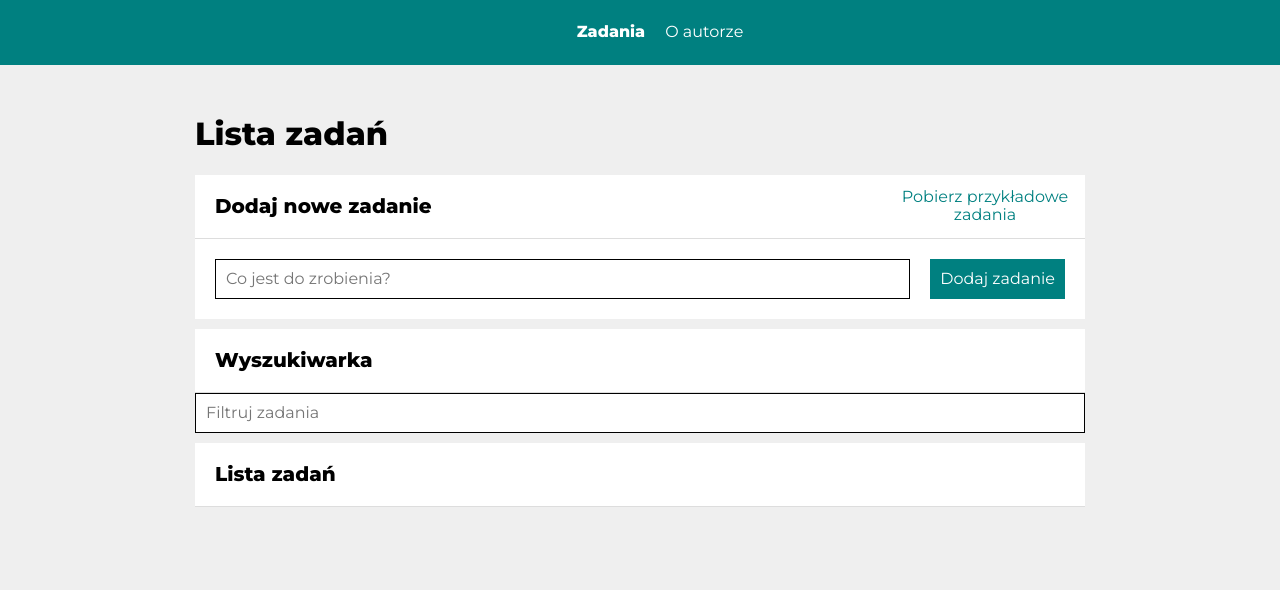
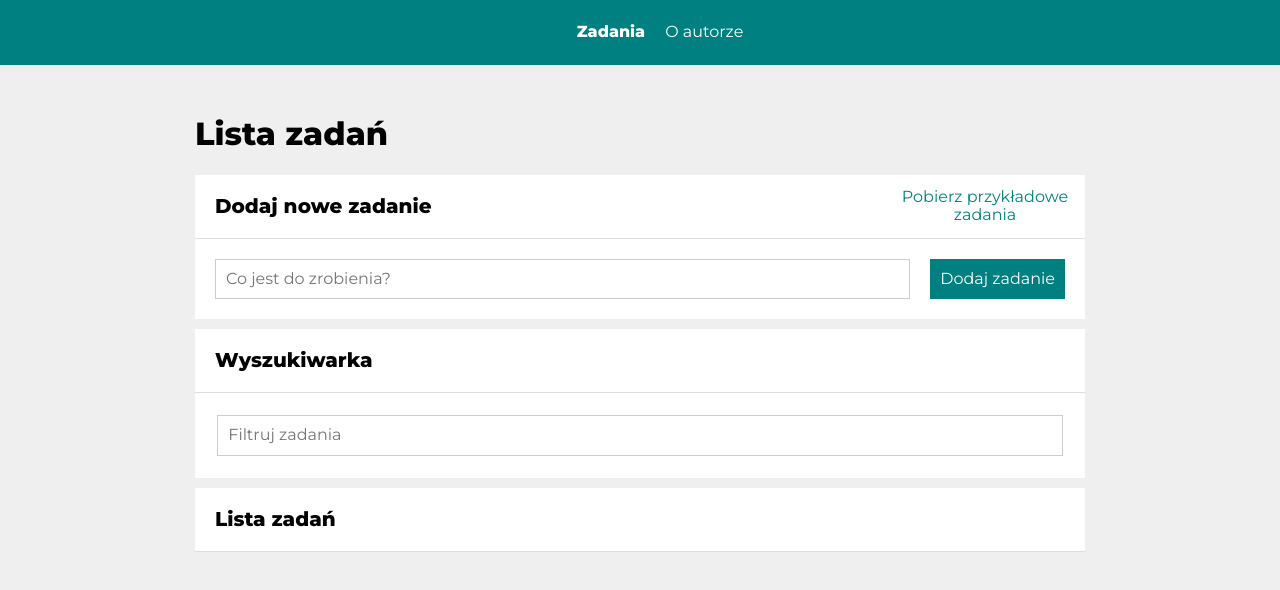
Before and after one commit to WerkaStrong/todo-list-react, a React (Create React App) app: page /#/zadania in a window 1280 px wide. Shown: the top 590 px of the page. Built offline with nearby package versions, Linux system fonts and the light colour scheme.

Commit message:
added StyledInput to Search

```diff
--- a/src/features/tasks/Input/index.js
+++ b/src/features/tasks/Input/index.js
@@ -2,5 +2,5 @@ import styled from "styled-components";
 
 export default styled.input`
     padding: 10px;
-    border: 1px solid black;
+    border: 1px solid #ccc;
 `;
--- a/src/features/tasks/TasksPage/Search/index.js
+++ b/src/features/tasks/TasksPage/Search/index.js
@@ -1,7 +1,6 @@
 import React from "react";
-import Input from "../../Input";
 import { useHistory, useLocation } from "react-router-dom";
-import { Wrapper } from "./styled";
+import { StyledInput, Wrapper } from "./styled";
 import searchQueryParamName from "../TasksList/searchQueryParamName";
 
 export default () => {
@@ -24,7 +23,7 @@ export default () => {
 
     return (
         <Wrapper>
-            <Input
+            <StyledInput
                 placeholder="Filtruj zadania"
                 value={query || ""}
                 onChange={onInputChange}
--- a/src/features/tasks/TasksPage/Search/styled.js
+++ b/src/features/tasks/TasksPage/Search/styled.js
@@ -1,6 +1,10 @@
 import styled from "styled-components";
+import Input from "../../Input";
 
 export const Wrapper = styled.div`
     display: grid;
     grid-template-columns: 1fr;
 `
+export const StyledInput = styled(Input)`
+    margin: 2.5%;
+`
```
